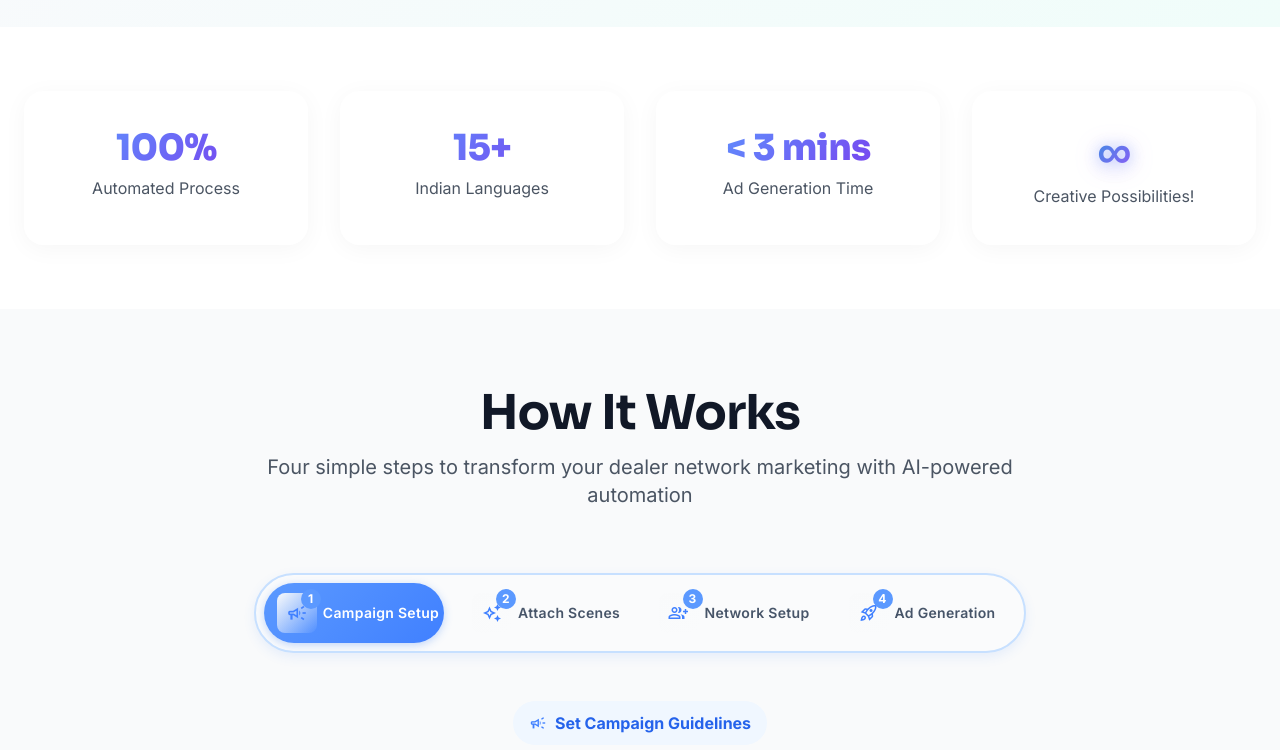
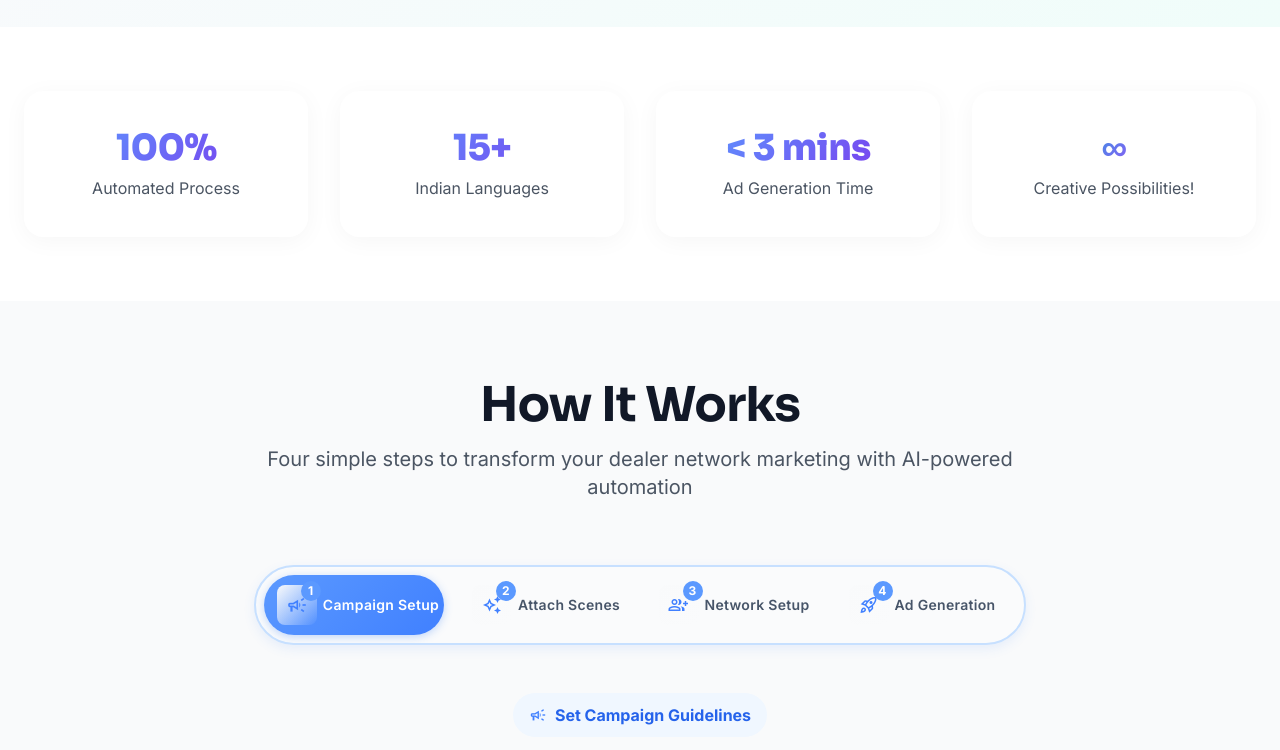
Before and after one commit to adMitra-biz/admitra-biz.github.io, a website: page index.html in a window 1280 px wide. Shown: the part 1471-2221 px from the top of the page. Drawn offline with nearby package versions, Linux system fonts and the light colour scheme.

Commit message:
Adjust font size in index.html for the infinity symbol to enhance visual hierarchy and readability. Remove drop-shadow effect in styles.css for the infinity gradient to streamline design and improve performance.

```diff
--- a/index.html
+++ b/index.html
@@ -627,7 +627,7 @@
                     <p class="text-sm sm:text-base text-gray-600">Ad Generation Time</p>
                 </div>
                 <div class="stat-card text-center">
-                    <h3 class="text-6xl sm:text-5xl font-black infinity-gradient mb-2 display-font">&infin;</h3>
+                    <h3 class="text-4xl sm:text-4xl font-black infinity-gradient mb-2 display-font">&infin;</h3>
                     <p class="text-sm sm:text-base text-gray-600">Creative Possibilities!</p>
                 </div>
             </div>
--- a/styles.css
+++ b/styles.css
@@ -2462,7 +2462,6 @@
             -webkit-text-fill-color: transparent;
             background-clip: text;
             animation: infinityShimmerPremium 6s ease-in-out infinite;
-            filter: drop-shadow(0 3px 12px rgba(139, 92, 246, 0.4)) drop-shadow(0 1px 6px rgba(59, 130, 246, 0.3));
             will-change: background-position;
             backface-visibility: hidden;
             transform: translateZ(0);
```
